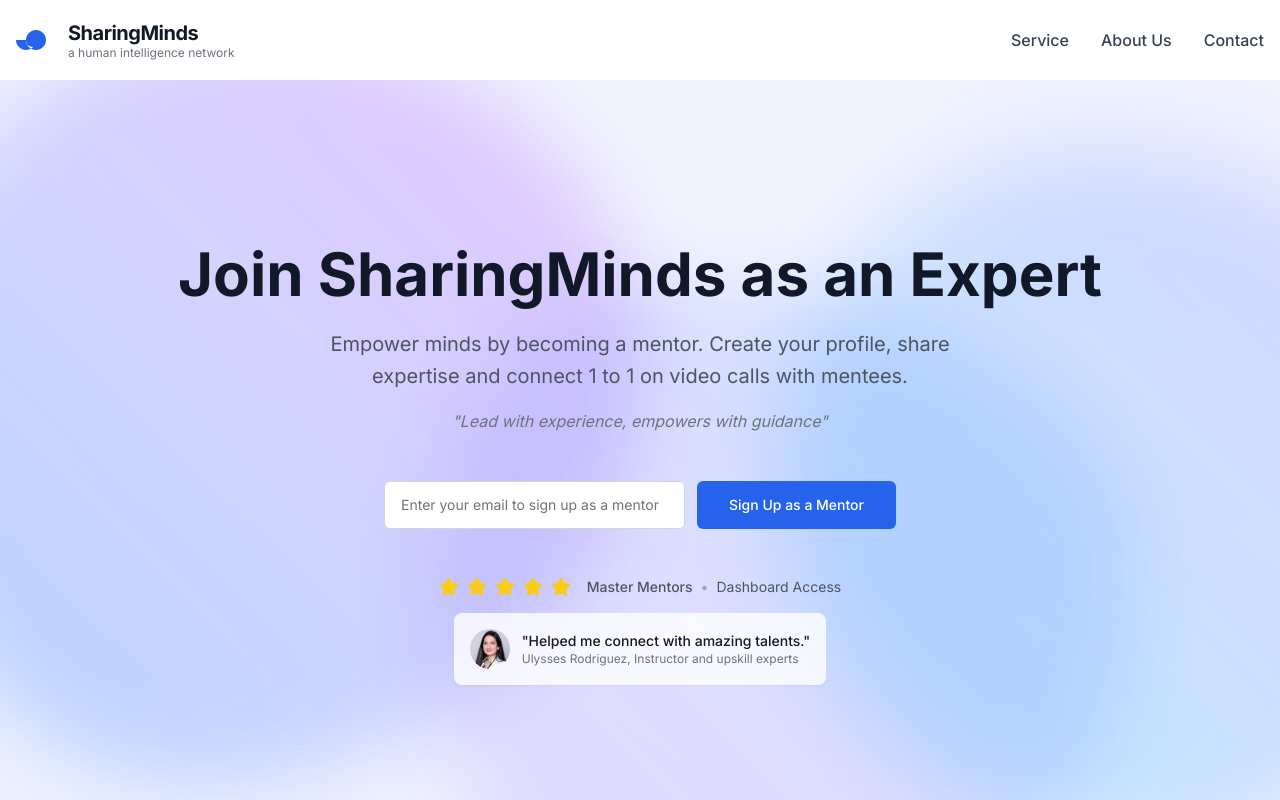
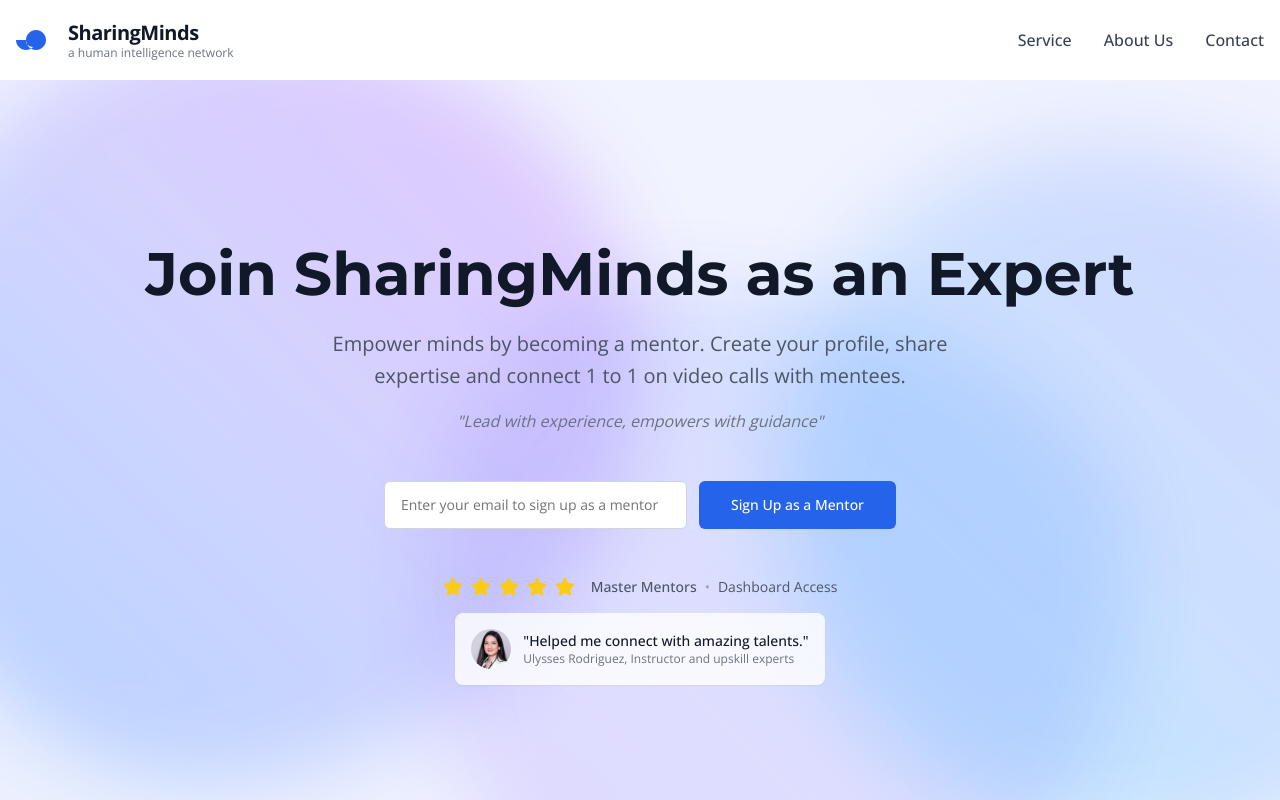
Before and after one commit to abdur-rahman-shawl/sharing-minds-expert-page, a Next.js app: page / in a window 1280 px wide. Shown: the top 800 px of the page. Built offline with nearby package versions, Linux system fonts and the light colour scheme.

Commit message:
font changed

```diff
--- a/app/globals.css
+++ b/app/globals.css
@@ -39,11 +39,15 @@
   }
   /* Removed automatic background/foreground application to prevent dark mode conflicts */
   body {
+    font-family: var(--font-open-sans);
     font-feature-settings: "rlig" 1, "calt" 1;
   }
   html {
     /* Smooth anchor/programmatic scrolling (browser-controlled duration) */
     scroll-behavior: smooth;
+  }
+  h1, h2, h3, h4, h5, h6 {
+    font-family: var(--font-montserrat);
   }
 }
 
--- a/app/layout.tsx
+++ b/app/layout.tsx
@@ -1,11 +1,21 @@
 import type React from "react"
 import type { Metadata } from "next"
-import { Inter } from "next/font/google"
+import { Montserrat, Open_Sans } from "next/font/google"
 import "./globals.css"
 import { Header } from "@/components/header"
 import { Footer } from "@/components/footer"
 
-const inter = Inter({ subsets: ["latin"] })
+const open_sans = Open_Sans({
+  subsets: ["latin"],
+  display: 'swap',
+  variable: '--font-open-sans',
+})
+
+const montserrat = Montserrat({
+  subsets: ["latin"],
+  display: 'swap',
+  variable: '--font-montserrat',
+})
 
 export const metadata: Metadata = {
   title: "SharingMinds - Join as an Expert",
@@ -19,8 +29,8 @@ export default function RootLayout({
   children: React.ReactNode
 }) {
   return (
-    <html lang="en">
-      <body className={`${inter.className} bg-white text-gray-900`}>
+    <html lang="en" className={`${open_sans.variable} ${montserrat.variable}`}>
+      <body className={`bg-white text-gray-900`}>
         <Header />
         <main className="pt-20">{children}</main>
         <Footer />
--- a/tailwind.config.ts
+++ b/tailwind.config.ts
@@ -12,6 +12,10 @@ const config: Config = {
   ],
   theme: {
     extend: {
+      fontFamily: {
+        sans: ['var(--font-open-sans)'],
+        heading: ['var(--font-montserrat)'],
+      },
       colors: {
         background: 'hsl(var(--background))',
         foreground: 'hsl(var(--foreground))',
```
